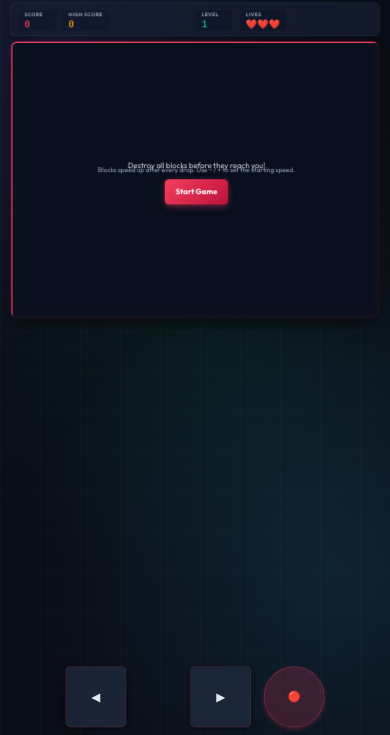
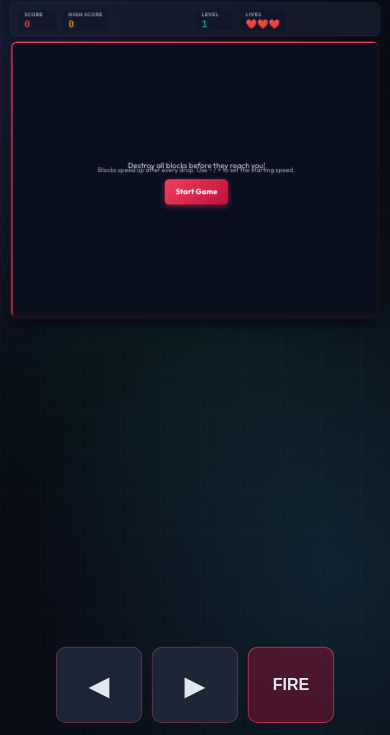
Before and after one commit to razvanpara/razvanpara.github.io, a website: page games-arcade/destroyer/index.html in a window 390 px wide. Shown: the part 109-844 px from the top of the page. Drawn offline with Linux system fonts and the light colour scheme.

Commit message:
added missing mobile controls and rescaled

```diff
--- a/games-arcade/destroyer/index.html
+++ b/games-arcade/destroyer/index.html
@@ -356,63 +356,32 @@
         /* ── Mobile D-pad ── */
         .dpad-container {
             display: none;
-            flex-direction: column;
-            align-items: center;
-            gap: 0;
-            margin-top: 1rem;
+            justify-content: center;
+            gap: 10px;
+            width: 100%;
+            margin-top: 12px;
             touch-action: none;
         }
 
-        .dpad-row {
-            display: flex;
-            gap: 4px;
+        .dpad-btn {
+            width: 70px;
+            height: 58px;
+            border: 1px solid rgba(244,63,94,.35);
+            border-radius: 10px;
+            background: rgba(30,41,59,.9);
+            color: #e2e8f0;
+            font-size: 1.4rem;
+            cursor: pointer;
         }
 
-        .dpad-btn {
-            width: 64px;
-            height: 64px;
-            background: rgba(30,41,59,.85);
-            border: 1px solid rgba(244,63,94,.3);
-            border-radius: 10px;
-            color: #e2e8f0;
-            font-size: 1.6rem;
-            display: flex;
-            align-items: center;
-            justify-content: center;
-            cursor: pointer;
-            box-shadow: 0 4px 12px rgba(0,0,0,.4);
-            transition: background .1s, transform .08s;
-            -webkit-tap-highlight-color: transparent;
+        .dpad-btn.pressed { background: rgba(244,63,94,.3); }
+        .dpad-btn.fire-btn {
+            border-color: rgba(244,63,94,.65);
+            background: rgba(190,18,60,.35);
+            font-size: 1rem;
+            font-weight: 700;
         }
-
-        .dpad-btn:active, .dpad-btn.pressed {
-            background: rgba(244,63,94,.25);
-            border-color: var(--accent-rose);
-            transform: scale(.93);
-        }
-
-        .dpad-fire {
-            width: 64px;
-            height: 64px;
-            background: rgba(244,63,94,.2);
-            border: 1px solid rgba(244,63,94,.5);
-            border-radius: 50%;
-            color: #fb7185;
-            font-size: 1.4rem;
-            display: flex;
-            align-items: center;
-            justify-content: center;
-            cursor: pointer;
-            box-shadow: 0 4px 12px rgba(244,63,94,.3);
-            -webkit-tap-highlight-color: transparent;
-        }
-
-        .dpad-fire:active, .dpad-fire.pressed {
-            background: rgba(244,63,94,.45);
-            transform: scale(.93);
-        }
-
-        .dpad-spacer { width: 64px; height: 64px; }
+        .dpad-btn.fire-btn.pressed { background: rgba(244,63,94,.65); }
 
         @media (max-width: 860px), (pointer: coarse) {
             .dpad-container { display: flex; }
@@ -454,15 +423,12 @@
             #gameCanvas { max-height: 100%; margin-inline: auto; object-fit: contain; }
             .dpad-container {
                 margin-top: auto;
-                padding-top: 12px;
+                padding-top: 14px;
+                padding-bottom: 4px;
             }
 
-            .dpad-btn,
-            .dpad-fire,
-            .dpad-spacer {
-                width: 132px;
-                height: 132px;
-            }
+            .dpad-btn { width: min(86px, 28vw); height: 76px; font-size: 1.7rem; }
+            .dpad-btn.fire-btn { font-size: 1rem; }
 
             .btn {
                 min-height: 48px;
@@ -583,13 +549,9 @@
 
         <!-- Mobile D-pad -->
         <div class="dpad-container" id="dpad">
-            <div class="dpad-row">
-                <button class="dpad-btn" id="dpadLeft"  aria-label="Left">◀</button>
-                <div   class="dpad-spacer"></div>
-                <button class="dpad-btn" id="dpadRight" aria-label="Right">▶</button>
-                <div style="width:20px"></div>
-                <button class="dpad-fire" id="dpadFire" aria-label="Fire">🔴</button>
-            </div>
+            <button class="dpad-btn" id="dpadLeft" type="button" aria-label="Move left">◀</button>
+            <button class="dpad-btn" id="dpadRight" type="button" aria-label="Move right">▶</button>
+            <button class="dpad-btn fire-btn" id="dpadFire" type="button" aria-label="Fire">FIRE</button>
         </div>
 
     </div><!-- /.game-wrapper -->
@@ -1381,6 +1343,21 @@
         if (mobileLayout) gameWrapper.style.minHeight = '0';
 
         const buttons = gameWrapper.querySelectorAll('.back-to-games, #soundBtn, #pauseBtn');
+        const touchControls = gameWrapper.querySelectorAll('.dpad-btn');
+        const dpad = gameWrapper.querySelector('.dpad-container');
+        function scaleTouchControls(scale) {
+            touchControls.forEach(button => {
+                const width = Math.min(86, window.innerWidth * .28);
+                button.style.width = `${width / scale}px`;
+                button.style.height = `${76 / scale}px`;
+                button.style.borderWidth = `${1 / scale}px`;
+                button.style.borderRadius = `${10 / scale}px`;
+                button.style.fontSize = `${(button === dpadFire ? 16 : 27.2) / scale}px`;
+            });
+            dpad.style.gap = `${10 / scale}px`;
+            dpad.style.paddingTop = `${14 / scale}px`;
+            dpad.style.paddingBottom = `${4 / scale}px`;
+        }
         const widthScale = Math.min(1, availW / GAME_W);
         let scale = widthScale;
         if (mobileLayout) {
@@ -1394,11 +1371,13 @@
                     button.style.fontSize = `${14.4 / scale}px`;
                     button.style.gap = `${5 / scale}px`;
                 });
+                scaleTouchControls(scale);
                 const naturalH = gameWrapper.offsetHeight;
                 const nextScale = Math.min(widthScale, (window.innerHeight - 16) / naturalH);
                 if (Math.abs(nextScale - scale) < 0.001) break;
                 scale = nextScale;
             }
+            scaleTouchControls(scale);
         } else {
             buttons.forEach(button => {
                 button.style.removeProperty('min-height');
@@ -1408,6 +1387,16 @@
                 button.style.removeProperty('font-size');
                 button.style.removeProperty('gap');
             });
+            touchControls.forEach(button => {
+                button.style.removeProperty('width');
+                button.style.removeProperty('height');
+                button.style.removeProperty('border-width');
+                button.style.removeProperty('border-radius');
+                button.style.removeProperty('font-size');
+            });
+            dpad.style.removeProperty('gap');
+            dpad.style.removeProperty('padding-top');
+            dpad.style.removeProperty('padding-bottom');
         }
 
         gameWrapper.style.setProperty('--mobile-scale', scale);
```
Also changed, not shown: games-arcade/invader/index.html (+6 -2 lines).
